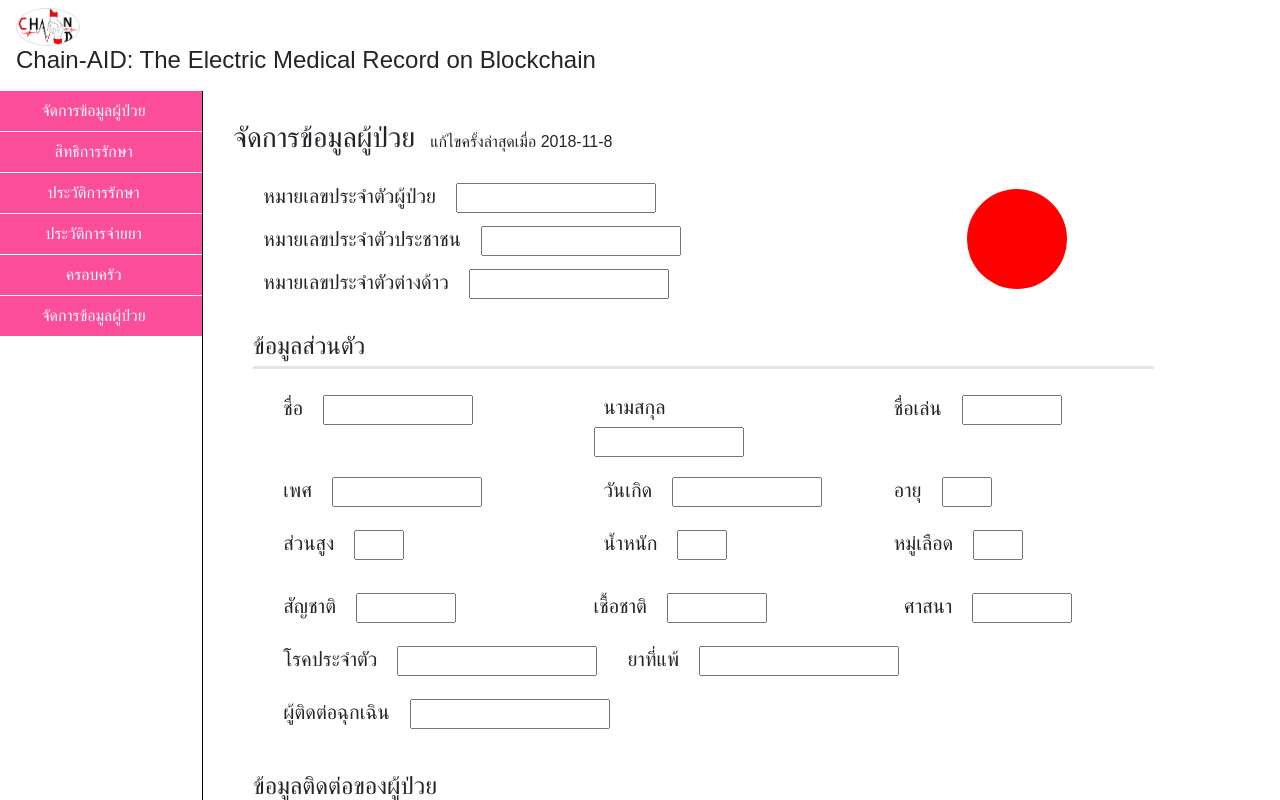
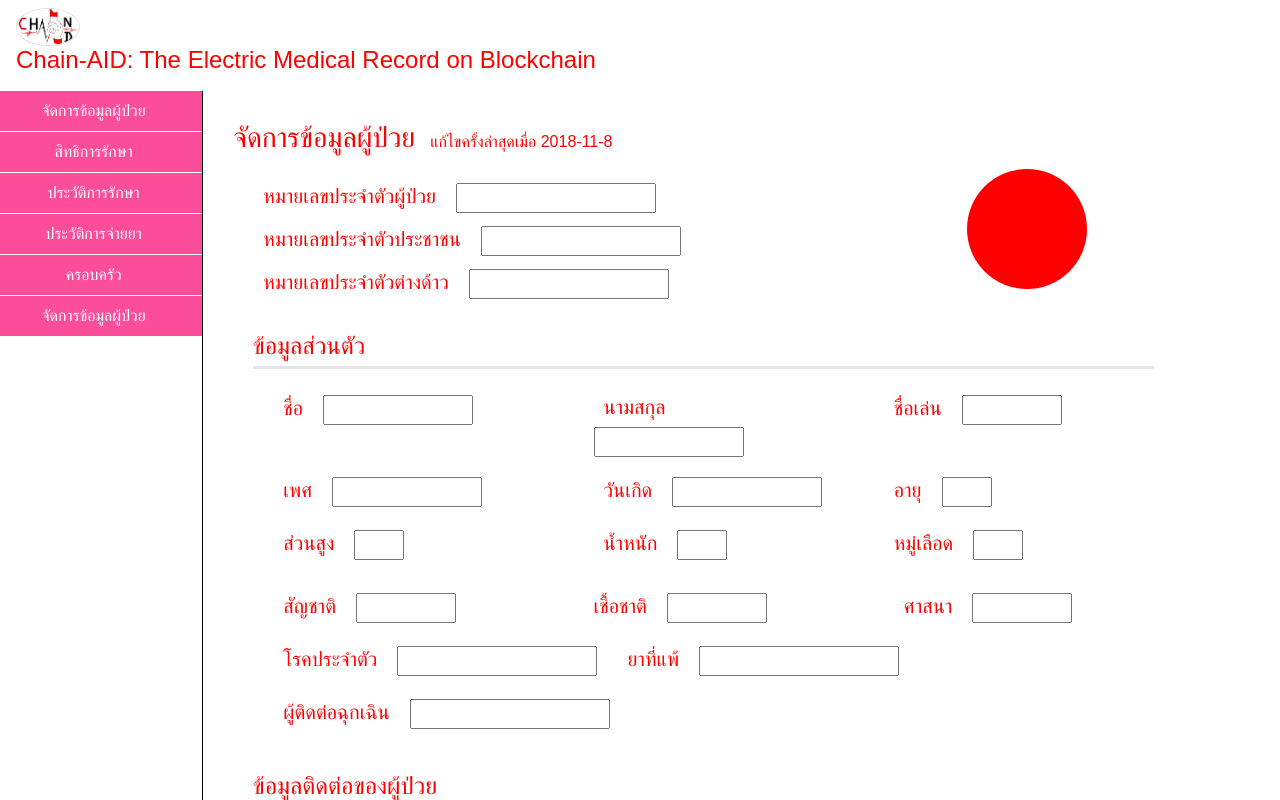
Before and after one commit to kukiat/chain-aid, a React (Create React App) app: page /manage in a window 1280 px wide. Shown: the top 800 px of the page. Built offline with nearby package versions, Linux system fonts and the light colour scheme.

Commit message:
💄 Kao update

```diff
--- a/src/Styles/Manage.css
+++ b/src/Styles/Manage.css
@@ -1,5 +1,4 @@
 .Manage {
-  /* height: 1000px; */
   text-align: 'center'
 }
 
--- a/src/components/dashboard/Manage.js
+++ b/src/components/dashboard/Manage.js
@@ -40,7 +40,7 @@ class Manage extends React.Component {
               </div>
             </div>
             <div className="inline" style={{marginLeft: '20vw'}}>
-              <div style={{ height: '100px', width: '100px', backgroundColor: 'red', borderRadius: '50%' }}></div>
+              <div style={{ height: '120px', width: '120px', backgroundColor: 'red', borderRadius: '50%' }}></div>
             </div>
             <div style={{ width: '100%', padding: '20px' }}>
               <h4>ข้อมูลส่วนตัว</h4>
--- a/src/index.css
+++ b/src/index.css
@@ -7,3 +7,7 @@ body {
 .inline {
   display: inline-block;
 }
+
+* {
+  color: red;
+}
```
